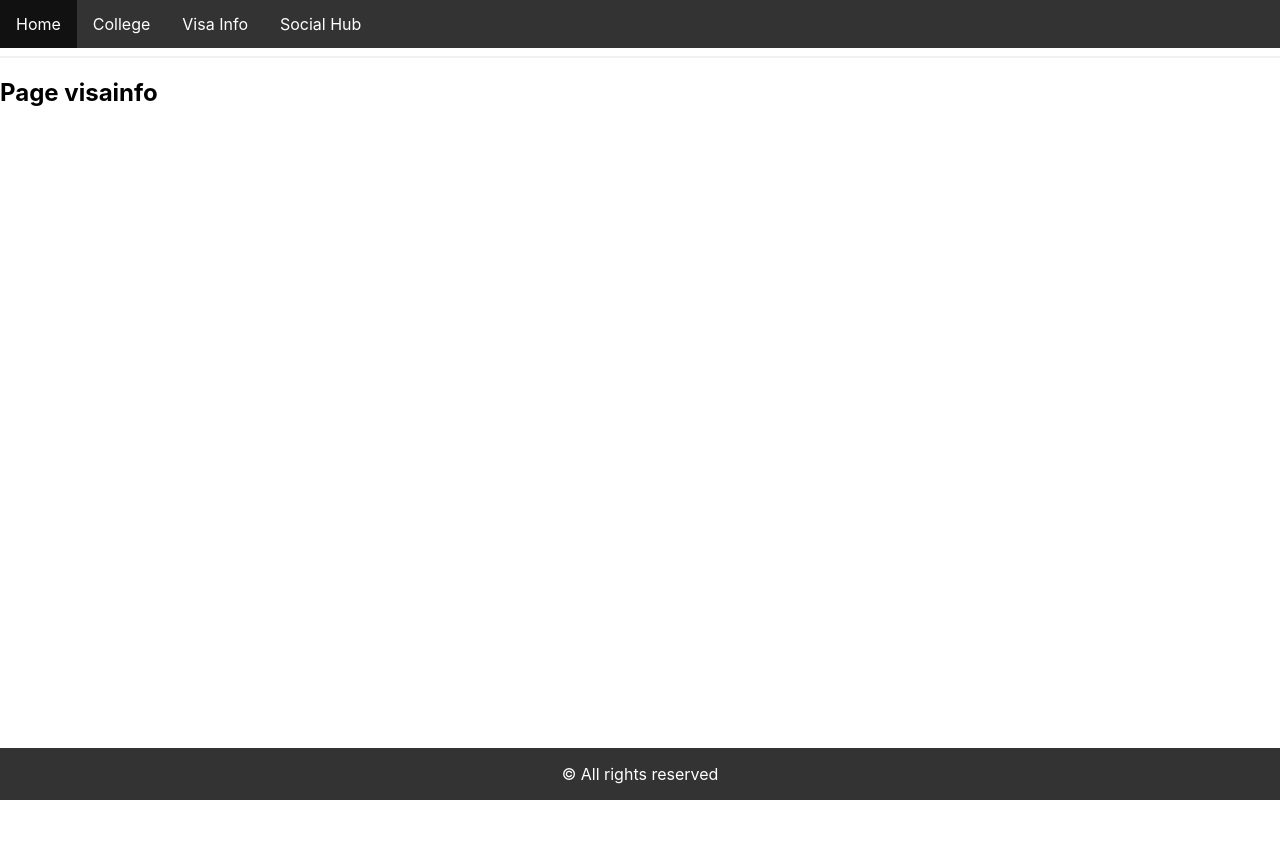
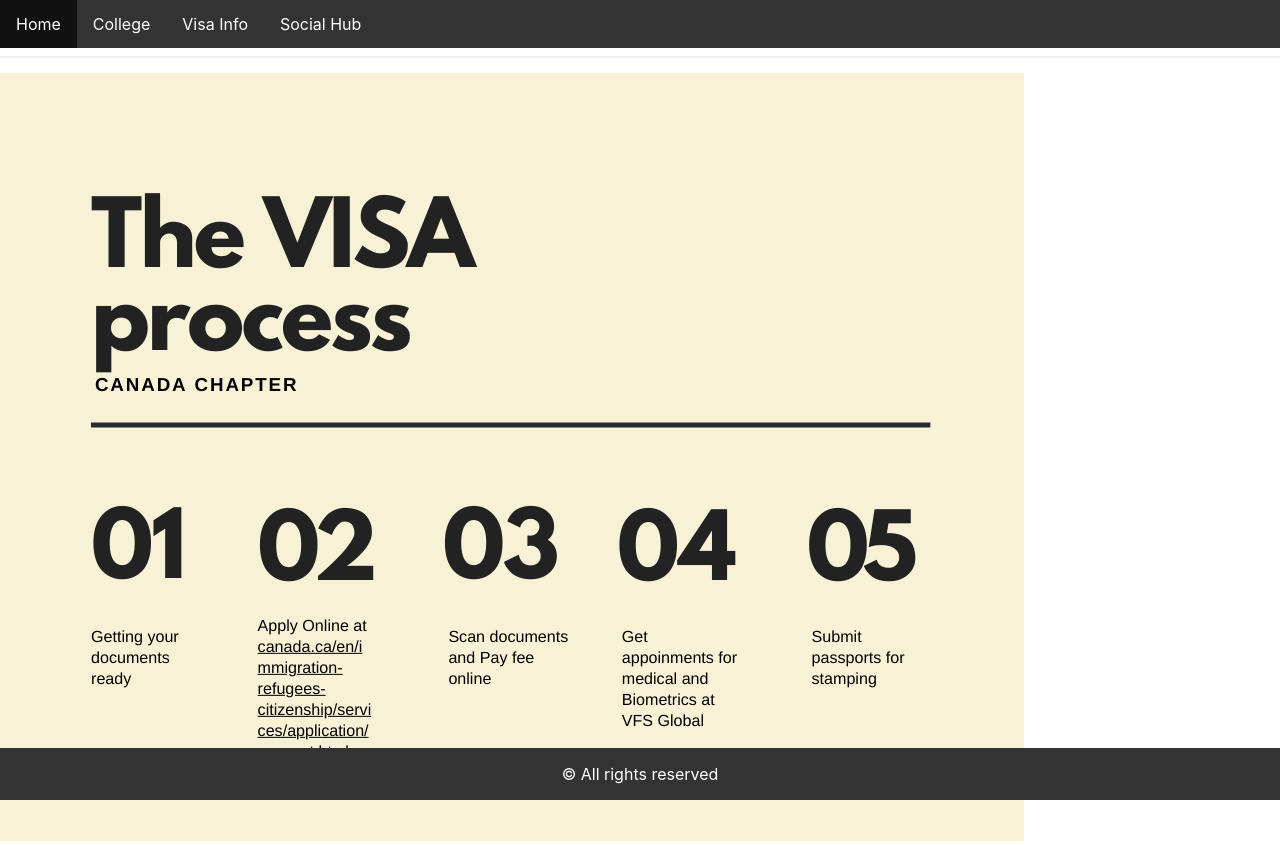
Before and after one commit to ParteekSaini/InternationalStudentGuideGit, a React (Create React App) app in the folder internationalstudentguide-main/: page /visainfo in a window 1280 px wide. Before the commit the page ends 800 px from the top, so only its background shows below. Built offline with nearby package versions, Linux system fonts and the light colour scheme.

Commit message:
added image

```diff
--- a/internationalstudentguide-main/src/visainfo.js
+++ b/internationalstudentguide-main/src/visainfo.js
@@ -1,10 +1,11 @@
 import App from './App';
+
 
 function visaInfo() {
   return (
-    <div>
-      <h2>Page visainfo</h2>
-    </div>
+     <div>
+       <img alt="Example Alt" src="/assests/process.png" />
+     </div>
   );
 }
 
```
Also changed, not shown: internationalstudentguide-main/public/assests/process.png (added).
